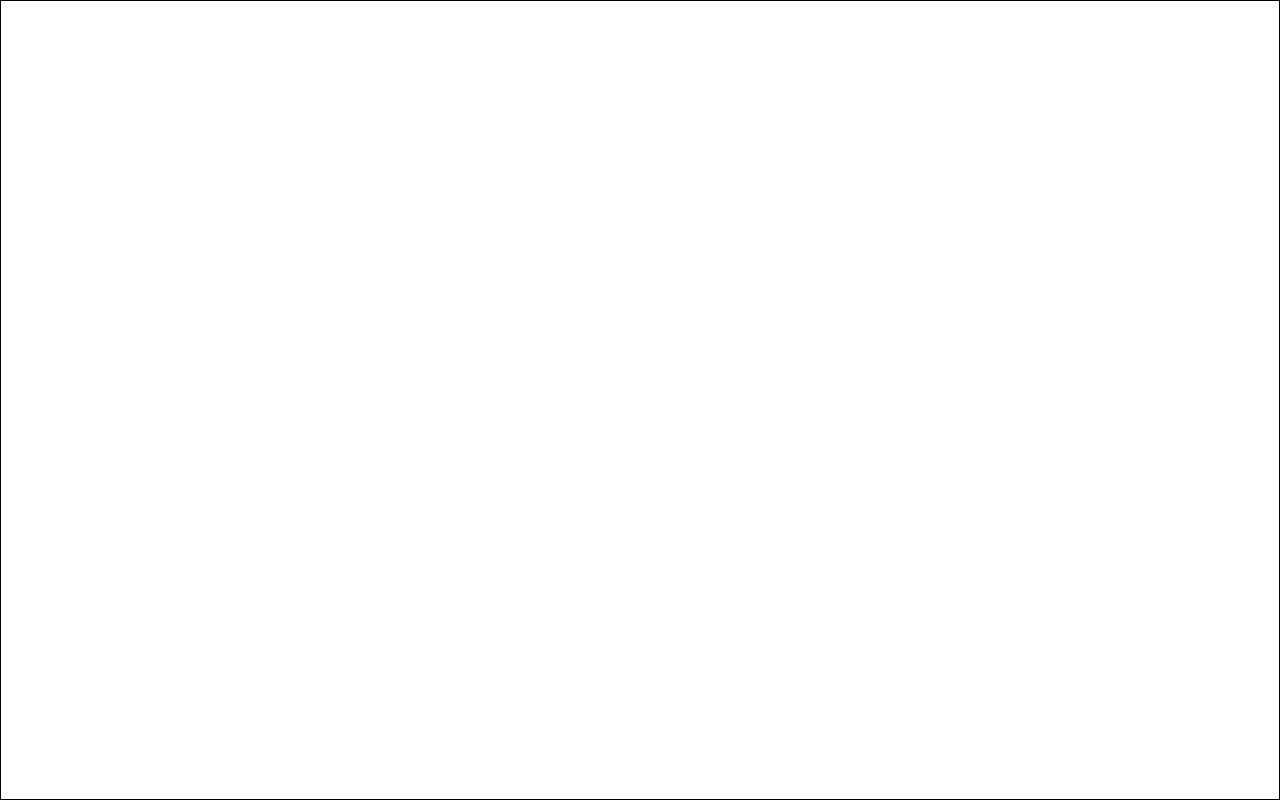
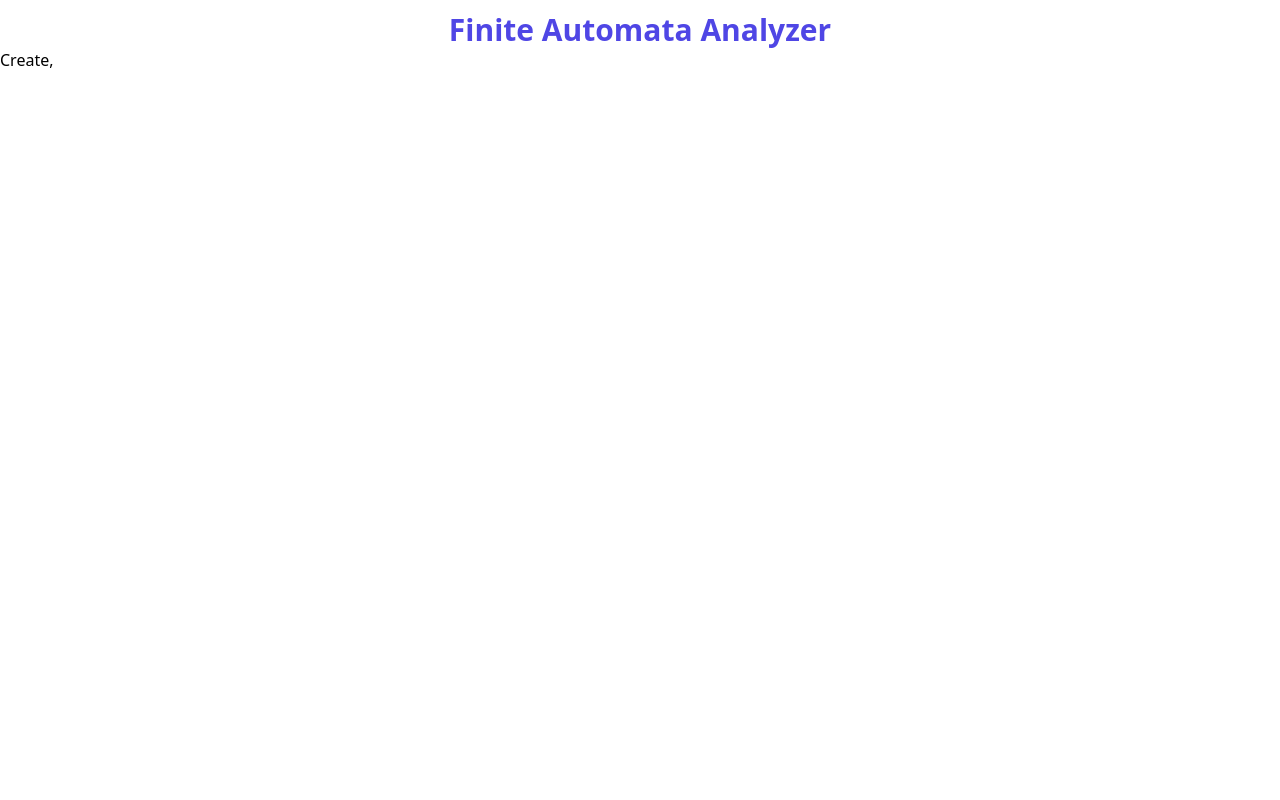
Before and after one commit to Leangchhay1523/automata-project, a React (Vite) app: page / in a window 1280 px wide. Built offline with nearby package versions, Linux system fonts and the light colour scheme.

Commit message:
Change color, tailwind config

```diff
--- a/src/App.css
+++ b/src/App.css
@@ -1,7 +1,7 @@
+@import "tailwindcss";
+
 * {
   box-sizing: border-box;
-  margin: 0;
-  padding: 0;
 }
 
 html,
@@ -14,5 +14,4 @@ body {
   min-height: 100%;
   display: flex;
   flex-direction: column;
-  border: 1px solid black;
 }
--- a/src/App.jsx
+++ b/src/App.jsx
@@ -2,7 +2,14 @@ import { useState } from "react";
 import "./App.css";
 
 function App() {
-  return <></>;
+  return (
+    <>
+      <p className="text-center font-bold font-primary mt-3 text-3xl text-(--color-primary)">
+        Finite Automata Analyzer
+      </p>
+      <p>Create, </p>
+    </>
+  );
 }
 
 export default App;
--- a/src/index.css
+++ b/src/index.css
@@ -23,7 +23,7 @@
   --color-white: #ffffff;
   --color-dark: #2e2e2e;
   --color-light: #f8f9fa;
-  --color-gray: #d1d5db;
+  --color-gray: #a2a2a2;
 
   --color-primary: #4f46e5;
   --color-primary-hover: #4338ca;
--- a/tailwind.config.js
+++ b/tailwind.config.js
@@ -1,10 +1,10 @@
 /** @type {import('tailwindcss').Config} */
 export default {
-  content: ["./src/**/*.{html,js,css, js, jsx}", "./public/index.html"],
+  content: ["./src/**/*.{js,jsx,ts,tsx}", "./public/index.html"],
   theme: {
     extend: {
       colors: {
-        primary: "var(--color-primary)",
+        primary: "#4f46e5",
         "primary-hover": "var(--color-primary-hover)",
         secondary: "var(--color-secondary)",
         "secondary-hover": "var(--color-secondary-hover)",
```
